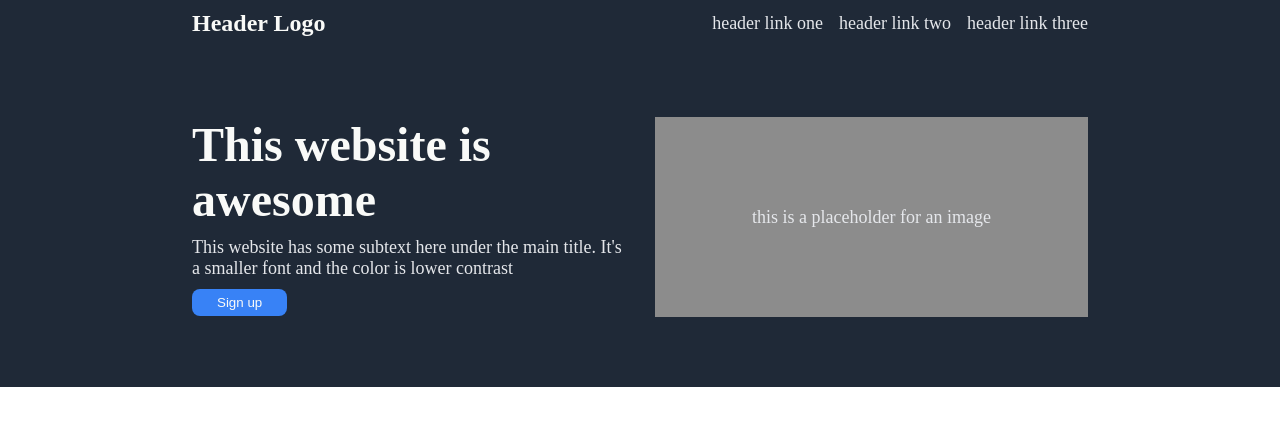
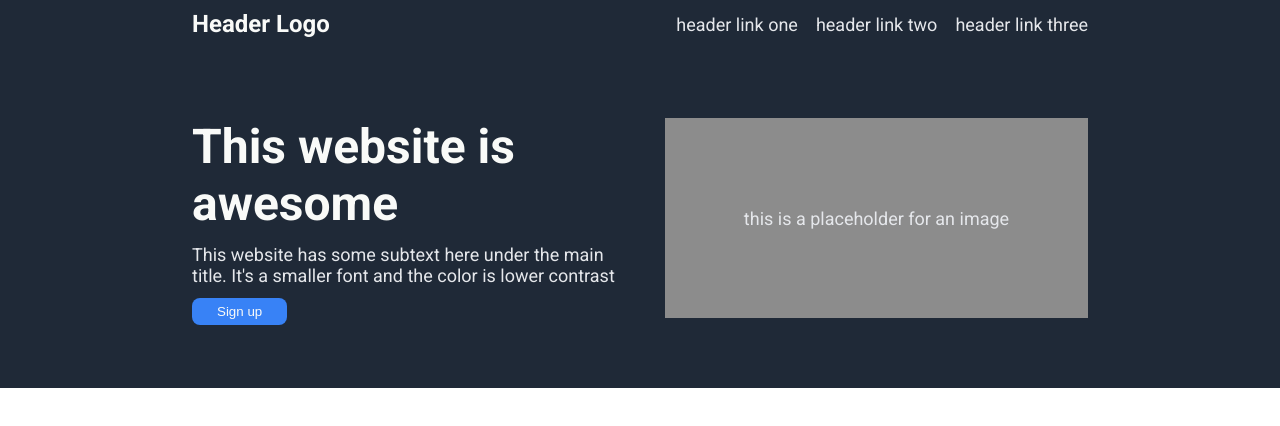
Before and after one commit to JuliaMaxx/landing-page, a plain HTML site: page index.html in a window 1280 px wide. Drawn offline with Linux system fonts and the light colour scheme.

Commit message:
style(font): change the font-family to roboto

```diff
--- a/index.html
+++ b/index.html
@@ -3,6 +3,9 @@
 <head>
     <meta charset="UTF-8">
     <meta name="viewport" content="width=device-width, initial-scale=1.0">
+    <link rel="preconnect" href="https://fonts.googleapis.com">
+    <link rel="preconnect" href="https://fonts.gstatic.com" crossorigin>
+    <link href="https://fonts.googleapis.com/css2?family=Roboto:wght@300;400;700&display=swap" rel="stylesheet">
     <link rel="stylesheet" href="styles.css">
     <title>Landing Page</title>
 </head>
--- a/styles.css
+++ b/styles.css
@@ -1,6 +1,7 @@
 body {
     margin: unset;
     padding: unset;
+    font-family: "Roboto", sans-serif;
 }
 
 /* section one */
@@ -30,7 +31,7 @@ h1{
 .header {
     display: flex;
     align-items: center;
-    gap: 16px;
+    gap: 18px;
     margin-bottom: 80px;
 }
 
@@ -42,7 +43,7 @@ h1{
 .hero {
     display: flex;
     height: 200px;
-    gap: 30px;
+    gap: 50px;
 }
 
 .text, .image {
@@ -52,11 +53,11 @@ h1{
     display: flex;
     flex-direction: column;
     align-items: flex-start;
-    gap: 10px;
+    gap: 12px;
 }
 .image {
     height: 200px;
-    width: 300px;
+    width: 250px;
     background-color: rgb(140, 140, 140);
     display:flex;
     align-items: center;
```
